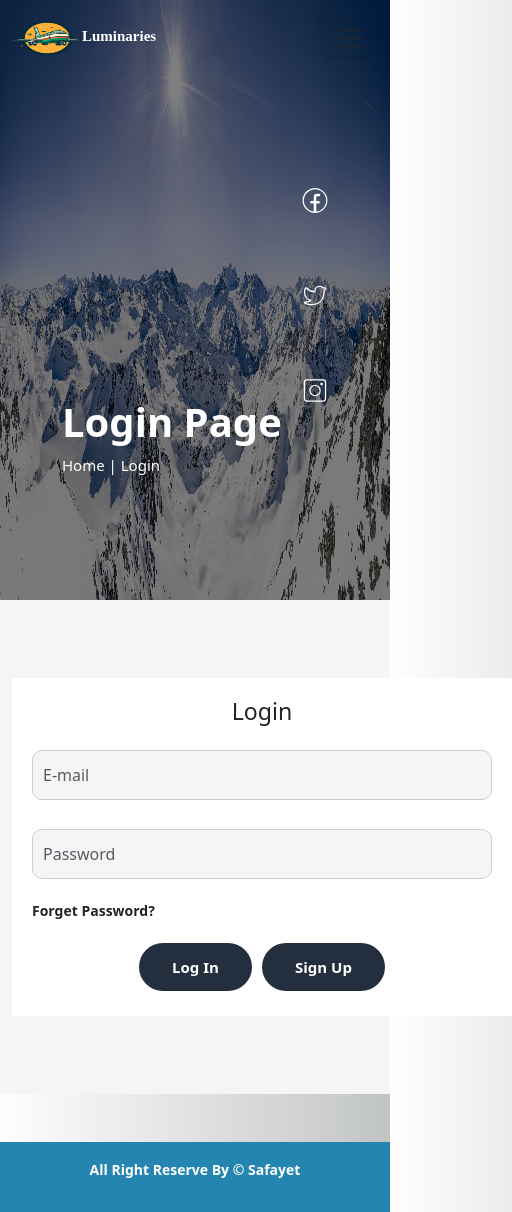
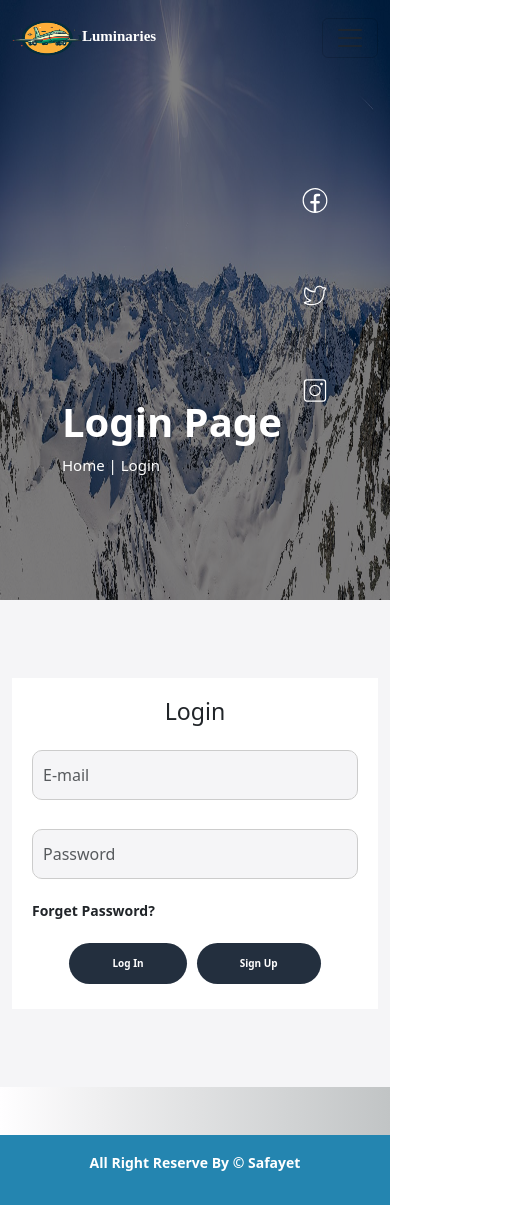
Before and after one commit to safayet404/local-luminaries-frontend, a React (Create React App) app: page /login in a window 390 px wide. Shown: the whole page, 512 px wide, since content can reach past the window. Built offline with nearby package versions, Linux system fonts and the light colour scheme.

Commit message:
sign up form error fixed

```diff
--- a/src/styles/LoginModule.css
+++ b/src/styles/LoginModule.css
@@ -1,8 +1,11 @@
 .login-card {
     padding: 20px;
     background-color: rgb(255, 255, 255);
-    width: 500px;
+    max-width: 500px;
+    width: auto !important;
     margin: 30px auto;
+    justify-content: center;
+    align-items: center;
   }
 
   .login-wrapper form .form-control {
--- a/src/styles/Responsive.css
+++ b/src/styles/Responsive.css
@@ -253,5 +253,36 @@
         max-width: 400px !important;
       }
 
+      .login-card {
+        padding: 20px;
+        background-color: rgb(255, 255, 255);
+        max-width: 500px;
+        width: auto !important;
+        margin: 30px auto;
+        justify-content: center;
+        align-items: center;
+      }
+
+      .login-wrapper form .form-control {
+        background-color: #F5F5F7;
+        border-radius: 10px;
+        height: 50px;
+        padding: 10px;
+        border-color: transparent;
+        margin-bottom: 19px !important;
+
+      }
+      .buttonCSS {
+        background-color: #232F3E;
+        color: white !important;
+        padding: 13px 43px;
+        font-size: 10px !important;
+        font-weight: 600 !important;
+        border-radius: 25px;
+        text-decoration: none !important;
+        margin : 5px !important;
+      }
+
+
 
 }
```
